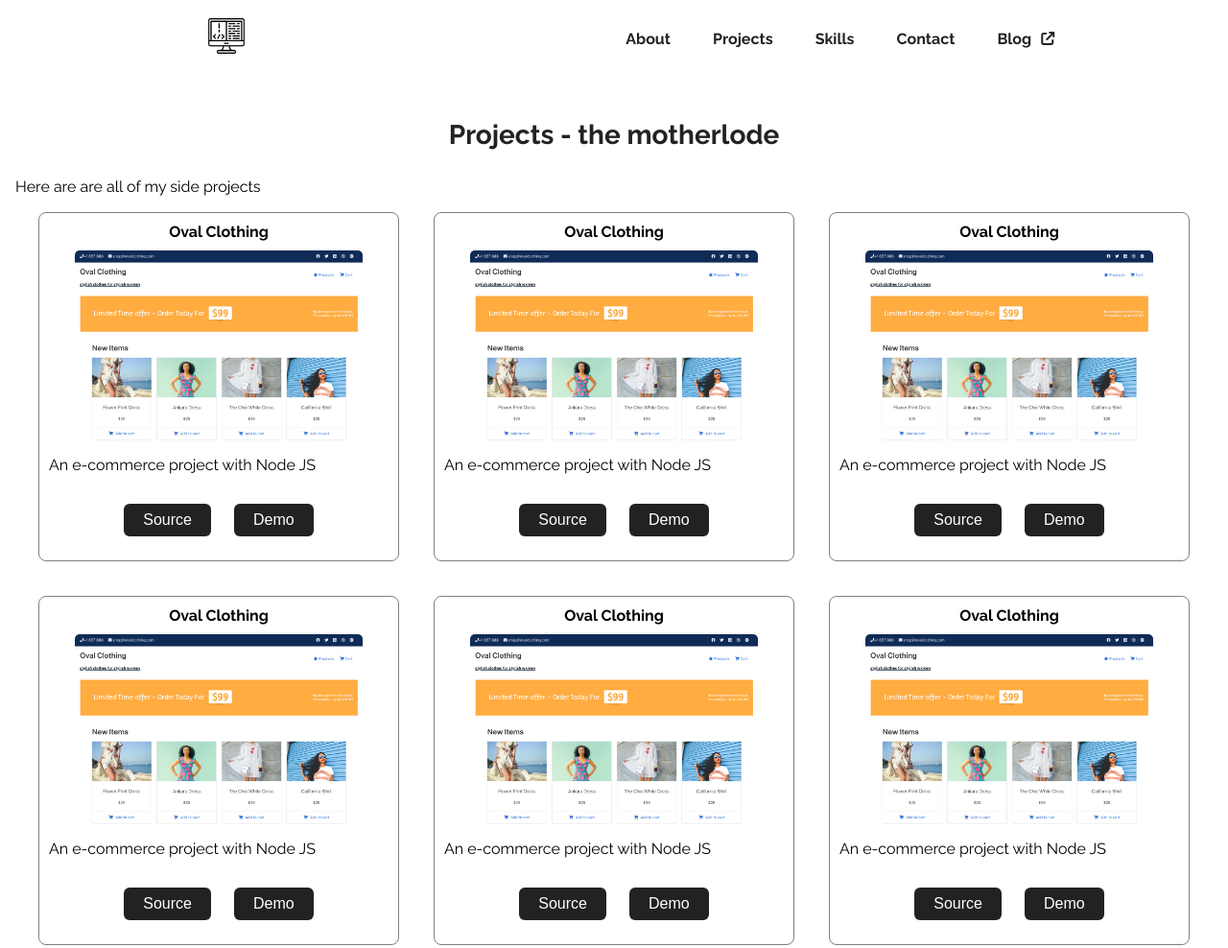
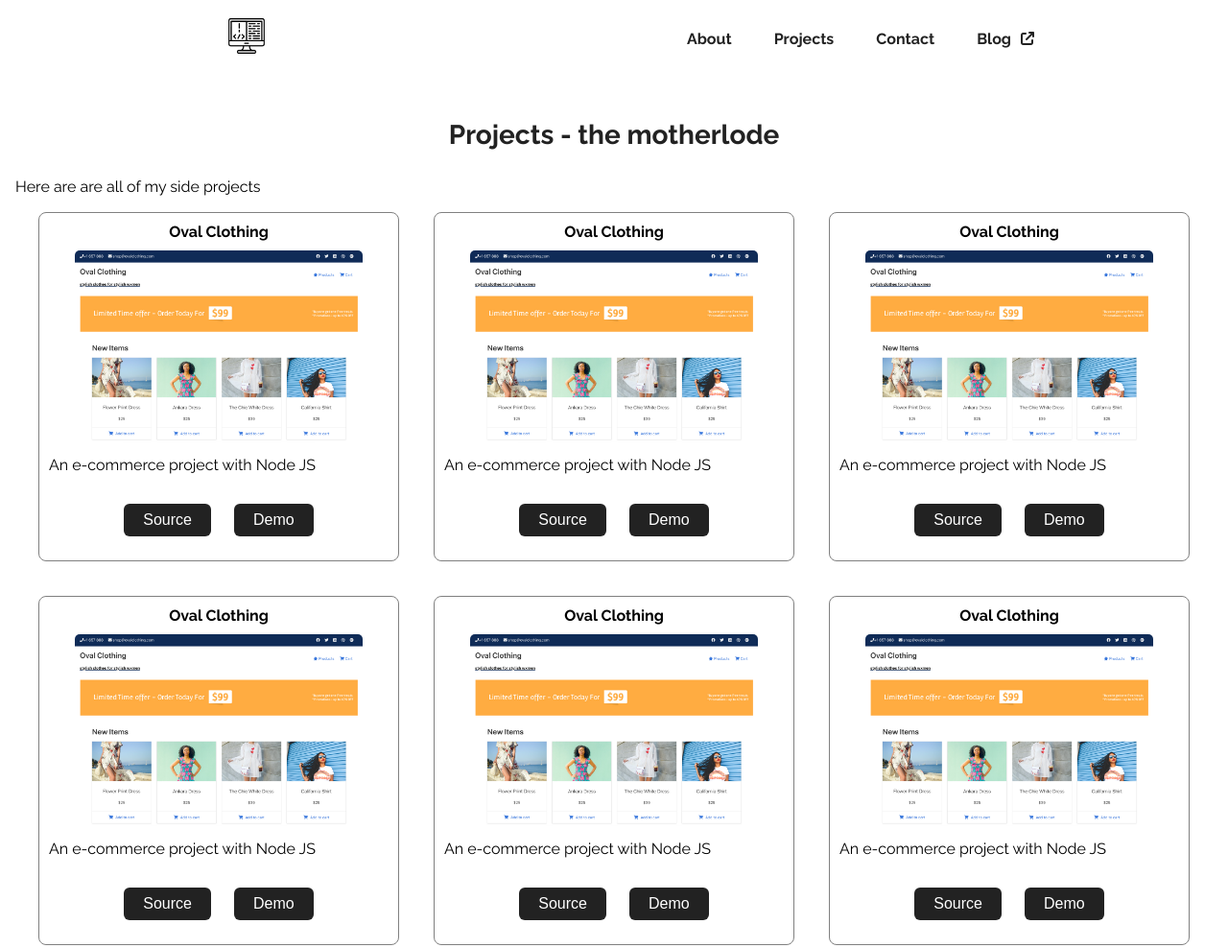
Before and after one commit to thatgirldorian/portfolio-website, a plain HTML site: page projects.html in a window 1280 px wide. Shown: the top 988 px of the page at 96% size. Drawn offline with Linux system fonts and the light colour scheme.

Commit message:
skills took user to nowhere

```diff
--- a/projects.html
+++ b/projects.html
@@ -21,7 +21,6 @@
         <div class="header-items menu">
             <h4 class="menuItem"><a href="about.html">About</a></h4>
             <h4 class="menuItem"><a href="projects.html">Projects</a></h4>
-            <h4 class="menuItem"><a href="#skills">Skills</a></h4>
             <h4 class="menuItem"><a href="contact.html">Contact</a></h4>
             <h4 class="menuItem" id="blog"><a href="https://codechunks.hashnode.dev/" target="_blank">Blog<i class="fa-solid fa-arrow-up-right-from-square"></i></a></h4>
         </div>
```
